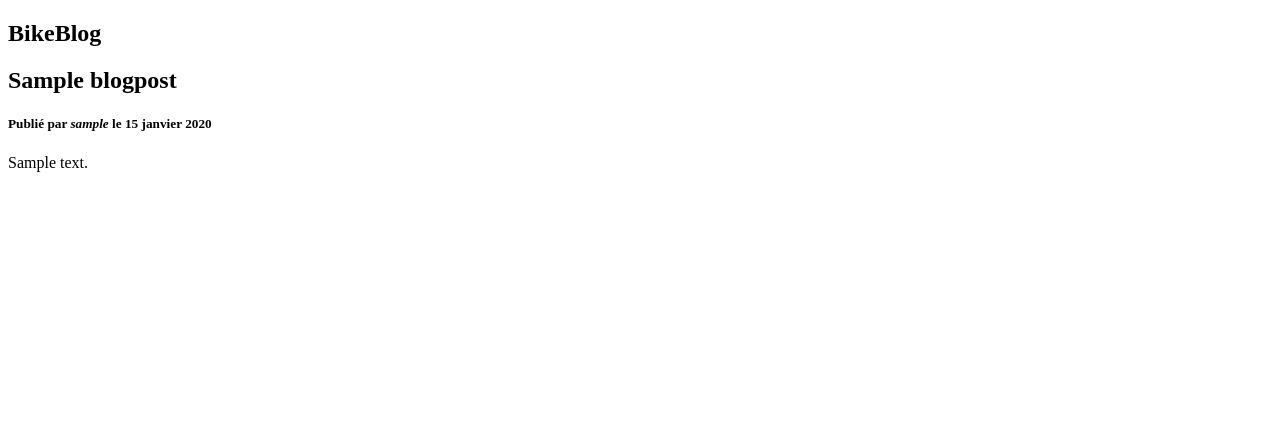
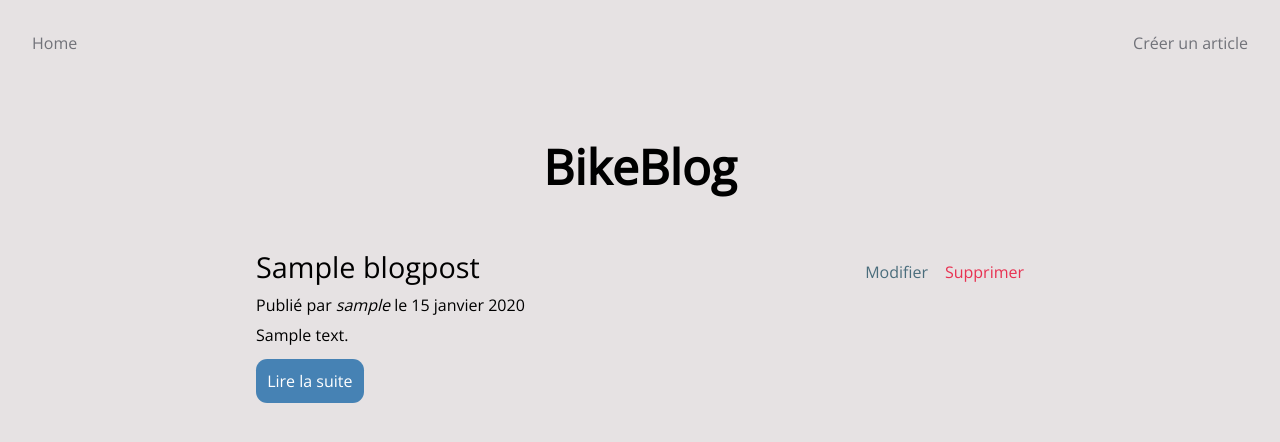
Before and after one commit to coppeti/pythonfirst, a Django app: page /blog/ in a window 1280 px wide. Shown: the top 442 px of the page. Run offline with Django 4.2, Linux system fonts and the light colour scheme; a user stored in the database is signed in; tables that the repository leaves empty hold one stand-in row (values such as "Sample post").

Commit message:
Navigation and css

```diff
--- /dev/null
+++ b/src/posts/static/css/reset.css
@@ -0,0 +1,138 @@
+/*
+	HTML5 Reset :: style.css
+	----------------------------------------------------------
+	We have learned much from/been inspired by/taken code where offered from:
+	Eric Meyer					:: http://meyerweb.com
+	HTML5 Doctor				:: http://html5doctor.com
+	and the HTML5 Boilerplate	:: http://html5boilerplate.com
+-------------------------------------------------------------------------------*/
+
+/* Let's default this puppy out
+-------------------------------------------------------------------------------*/
+
+html, body, body div, span, object, iframe, h1, h2, h3, h4, h5, h6, p, blockquote, pre, abbr, address, cite, code, del, dfn, em, img, ins, kbd, q, samp, small, strong, sub, sup, var, b, i, dl, dt, dd, ol, ul, li, fieldset, form, label, legend, table, caption, tbody, tfoot, thead, tr, th, td, article, aside, figure, footer, header, menu, nav, section, time, mark, audio, video, details, summary {
+	margin: 0;
+	padding: 0;
+	border: 0;
+	font-size: 100%;
+	font-weight: normal;
+	vertical-align: baseline;
+	background: transparent;
+}
+
+main, article, aside, figure, footer, header, nav, section, details, summary {display: block;}
+
+/* Handle box-sizing while better addressing child elements:
+   http://css-tricks.com/inheriting-box-sizing-probably-slightly-better-best-practice/ */
+html {
+	box-sizing: border-box;
+}
+
+*,
+*:before,
+*:after {
+	box-sizing: inherit;
+}
+
+/* consider resetting the default cursor: https://gist.github.com/murtaugh/5247154 */
+
+/* Responsive images and other embedded objects */
+/* if you don't have full control over `img` tags (if you have to overcome attributes), consider adding height: auto */
+img,
+object,
+embed {max-width: 100%;}
+
+/*
+   Note: keeping IMG here will cause problems if you're using foreground images as sprites.
+	In fact, it *will* cause problems with Google Maps' controls at small size.
+	If this is the case for you, try uncommenting the following:
+#map img {
+		max-width: none;
+}
+*/
+
+/* force a vertical scrollbar to prevent a jumpy page */
+html {overflow-y: scroll;}
+
+/* we use a lot of ULs that aren't bulleted.
+	you'll have to restore the bullets within content,
+	which is fine because they're probably customized anyway */
+ul {list-style: none;}
+
+blockquote, q {quotes: none;}
+
+blockquote:before,
+blockquote:after,
+q:before,
+q:after {content: ''; content: none;}
+
+a {margin: 0; padding: 0; font-size: 100%; vertical-align: baseline; background: transparent;}
+
+del {text-decoration: line-through;}
+
+abbr[title], dfn[title] {border-bottom: 1px dotted #000; cursor: help;}
+
+/* tables still need cellspacing="0" in the markup */
+table {border-collapse: separate; border-spacing: 0;}
+th {font-weight: bold; vertical-align: bottom;}
+td {font-weight: normal; vertical-align: top;}
+
+hr {display: block; height: 1px; border: 0; border-top: 1px solid #ccc; margin: 1em 0; padding: 0;}
+
+input, select {vertical-align: middle;}
+
+pre {
+    white-space: pre; /* CSS2 */
+    white-space: pre-wrap; /* CSS 2.1 */
+    white-space: pre-line; /* CSS 3 (and 2.1 as well, actually) */
+    word-wrap: break-word; /* IE */
+}
+
+input[type="radio"] {vertical-align: text-bottom;}
+input[type="checkbox"] {vertical-align: bottom;}
+.ie7 input[type="checkbox"] {vertical-align: baseline;}
+.ie6 input {vertical-align: text-bottom;}
+
+select, input, textarea {font: 99% sans-serif;}
+
+table {font-size: inherit; font: 100%;}
+
+small {font-size: 85%;}
+
+strong {font-weight: bold;}
+
+td, td img {vertical-align: top;}
+
+/* Make sure sup and sub don't mess with your line-heights http://gist.github.com/413930 */
+sub, sup {font-size: 75%; line-height: 0; position: relative;}
+sup {top: -0.5em;}
+sub {bottom: -0.25em;}
+
+/* standardize any monospaced elements */
+pre, code, kbd, samp {font-family: monospace, sans-serif;}
+
+/* hand cursor on clickable elements */
+.clickable,
+label,
+input[type=button],
+input[type=submit],
+input[type=file],
+button {cursor: pointer;}
+
+/* Webkit browsers add a 2px margin outside the chrome of form elements */
+button, input, select, textarea {margin: 0;}
+
+/* make buttons play nice in IE */
+button,
+input[type=button] {width: auto; overflow: visible;}
+
+/* scale images in IE7 more attractively */
+.ie7 img {-ms-interpolation-mode: bicubic;}
+
+/* prevent BG image flicker upon hover
+   (commented out as usage is rare, and the filter syntax messes with some pre-processors)
+.ie6 html {filter: expression(document.execCommand("BackgroundImageCache", false, true));}
+*/
+
+/* let's clear some floats */
+.clearfix:after { content: " "; display: block; clear: both; }
--- /dev/null
+++ b/src/posts/static/css/style.css
@@ -0,0 +1,122 @@
+@import url('https://fonts.googleapis.com/css2?family=Open+Sans:wght@300&display=swap');
+/* font-family: 'Open Sans', sans-serif; */
+@import 'reset.css';
+
+body {
+    font-family: 'Open Sans', sans-serif;
+    background-color: #e6e2e3;
+    margin-bottom: 30px;
+}
+
+h1 {
+    font-size: 3rem;
+    font-weight: bold;
+}
+
+h2 {
+    font-size: 1.8rem;
+}
+
+nav {
+    display: flex;
+    justify-content: space-between;
+    margin: 2rem;
+}
+
+nav a {
+    text-decoration: none;
+    color: #717279;
+}
+
+nav a:hover {
+    color: black;
+}
+
+#blog {
+    display: flex;
+    flex-direction: column;
+    align-items: center;
+    margin-top: 5rem;
+}
+
+#blog article {
+    margin-top: 3rem;
+    width: 60%;
+}
+
+.full-article {
+    line-height: 1.5;
+}
+
+.post-title {
+    display: flex;
+    align-items: baseline;
+}
+
+.post-title a {
+    color: #4a6d7c;
+    text-decoration: none;
+    margin-left: 0.8rem;
+}
+
+.post-title a:last-child {
+    color: #e83151;
+}
+
+.post-title > div {
+    margin-left: auto;
+}
+
+.post-author {
+    margin: 0.5rem 0;
+}
+
+.post-excerpt {
+    margin-bottom: 0.5rem;
+}
+
+.read-more {
+    margin-top: 1.5rem;
+}
+
+.read-more a {
+    text-decoration: none;
+}
+
+input,
+textarea {
+    display: block;
+    padding: 0.7rem;
+    line-height: 1.5;
+    border: 1px solid #0a2733;
+    border-radius: 0.3rem;
+    min-width: 600px;
+}
+
+label {
+    display: inline-block;
+    box-sizing: border-box;
+    margin: 1.2rem 0 0.6rem 0;
+}
+
+.btn {
+    margin-top: 1.5rem;
+    padding: 0.7rem;
+    border: none;
+    border-radius: 0.7rem;
+    color: white;
+}
+
+.btn-regular {
+    background-color: steelblue;
+}
+
+.btn-danger {
+    background-color: indianred;
+}
+
+@media (max-width: 1024px) {
+    #blog article {
+        width: 85%;
+    }
+}
--- a/src/posts/templates/posts/blogpost_confirm_delete.html
+++ b/src/posts/templates/posts/blogpost_confirm_delete.html
@@ -11,7 +11,7 @@
     <form method="POST">
         {% csrf_token %}
         <p>Etes-vous sûr de vouloir supprimer l'article "{{ post }}" ?</p>
-        <input type="submit" value="Supprimer">
+        <input class="btn btn-danger" type="submit" value="Supprimer">
     </form>
 
 {% endblock %}
--- a/src/posts/templates/posts/blogpost_create.html
+++ b/src/posts/templates/posts/blogpost_create.html
@@ -11,7 +11,7 @@
     <form method="POST">
         {% csrf_token %}
         {{ form }}
-        <input type="submit" value="Créer">
+        <input class="btn btn-regular" type="submit" value="Créer">
     </form>
 
 {% endblock %}
--- a/src/posts/templates/posts/blogpost_detail.html
+++ b/src/posts/templates/posts/blogpost_detail.html
@@ -8,6 +8,6 @@
 
     <article>
         <h1>{{ post.title }}</h1>
-        <div>{{ post.content|safe|linebreaks }}</div>
+        <div class="full-article">{{ post.content|safe|linebreaks }}</div>
     </article>
 {% endblock %}
--- a/src/posts/templates/posts/blogpost_edit.html
+++ b/src/posts/templates/posts/blogpost_edit.html
@@ -11,7 +11,7 @@
     <form method="POST">
         {% csrf_token %}
         {{ form }}
-        <input type="submit" value="Editer">
+        <input class="btn btn-regular" type="submit" value="Editer">
     </form>
 
 {% endblock %}
--- a/src/posts/templates/posts/blogpost_list.html
+++ b/src/posts/templates/posts/blogpost_list.html
@@ -9,9 +9,20 @@
 <h1>BikeBlog</h1>
 {% for post in posts %}
 <article>
+    <div class="post-title">
         <h2>{{ post.title }}</h2>
-                <h5>Publié par <i>{{ post.author_or_default }}</i> le {{ post.created_on|date:'j F Y' }}</h5>
-                <p>{{ post.content|safe|truncatewords:30 }}</p>
+        {% if request.user.is_authenticated %}
+        <div>
+            <a href="{% url 'posts:edit' slug=post.slug %}">Modifier</a>
+            <a href="{% url 'posts:delete' slug=post.slug %}">Supprimer</a>
+        </div>
+        {% endif %}
+    </div>
+    <h5 class="post-author">Publié par <i>{{ post.author_or_default }}</i> le {{ post.created_on|date:'j F Y' }}</h5>
+    <div class="post-excerpt">{{ post.content|safe|truncatewords:30 }}</div>
+    <div class="read-more">
+        <a class="btn btn-regular" href="{% url 'posts:post' slug=post.slug %}">Lire la suite</a>
+    </div>
 </article>
 {% endfor %}
 {% endblock %}
--- a/src/posts/urls.py
+++ b/src/posts/urls.py
@@ -1,3 +1,4 @@
+from django.contrib.auth.decorators import login_required
 from django.urls import path
 
 from posts.views import BlogHome, BlogPostCreate, BlogPostEdit, BlogPostDetail, BlogPostDelete
@@ -6,8 +7,8 @@ app_name = "posts"
 
 urlpatterns = [
     path('', BlogHome.as_view(), name="home"),  # si url est 'localhost > blog/', appel la vue BlogHome
-    path('create/', BlogPostCreate.as_view(), name="create"),  # Appel le formulaire de création d'un article
-    path('edit/<str:slug>/', BlogPostEdit.as_view(), name="edit"),
+    path('create/', login_required(BlogPostCreate.as_view()), name="create"),  # Appel le formulaire de création d'un article
+    path('edit/<str:slug>/', login_required(BlogPostEdit.as_view()), name="edit"),
     path('<str:slug>/', BlogPostDetail.as_view(), name="post"),
-    path('delete/<str:slug>/', BlogPostDelete.as_view(), name="delete"),
+    path('delete/<str:slug>/', login_required(BlogPostDelete.as_view()), name="delete"),
 ]
--- a/src/templates/base.html
+++ b/src/templates/base.html
@@ -1,3 +1,4 @@
+{% load static %}
 <!DOCTYPE html>
 <html lang="fr">
     <head>
@@ -5,7 +6,16 @@
         {% block title %}
             <title>BikeBlog</title>
         {% endblock %}
+        <link rel="stylesheet" href="{% static 'css/style.css' %}">
     </head>
+
+    <nav>
+        <a href="{% url 'posts:home' %}">Home</a>
+        {% if request.user.is_authenticated %}
+            <a href="{% url 'posts:create' %}">Créer un article</a>
+        {% endif %}
+    </nav>
+
     <body>
         <section id="blog">
             {% block content %}
```
Lines whose indentation alone changed are shown as unchanged.
